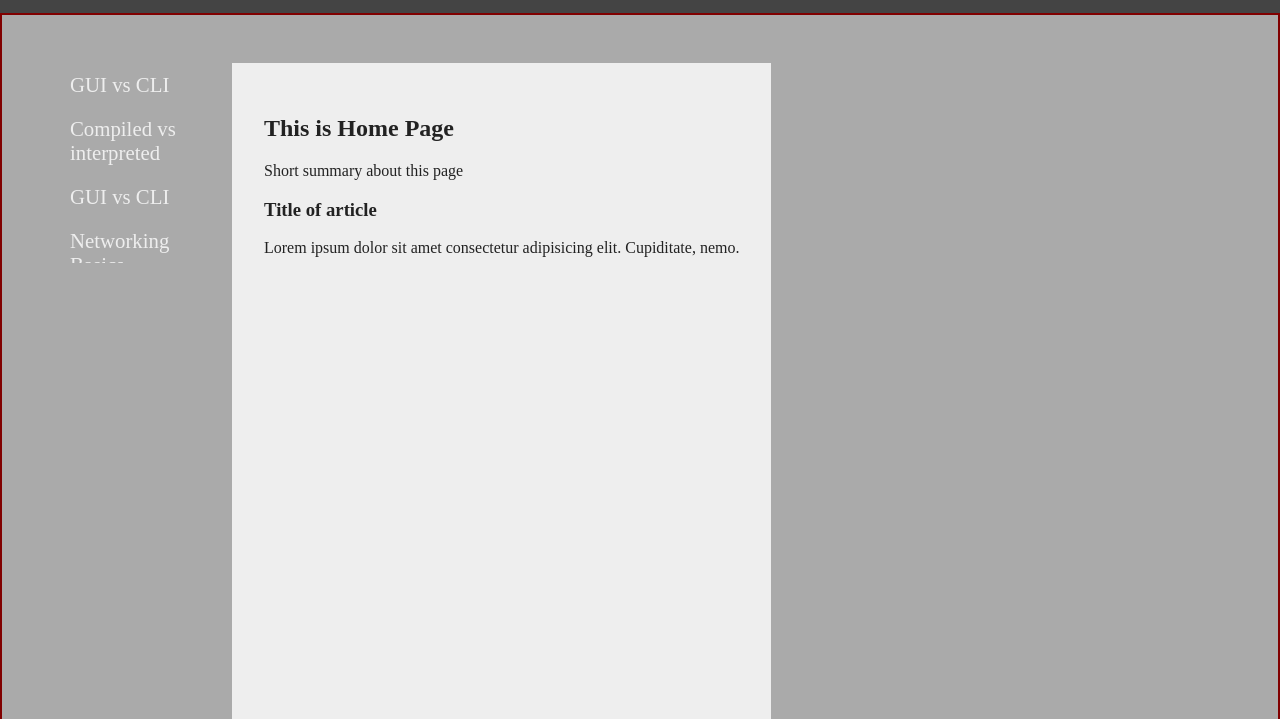
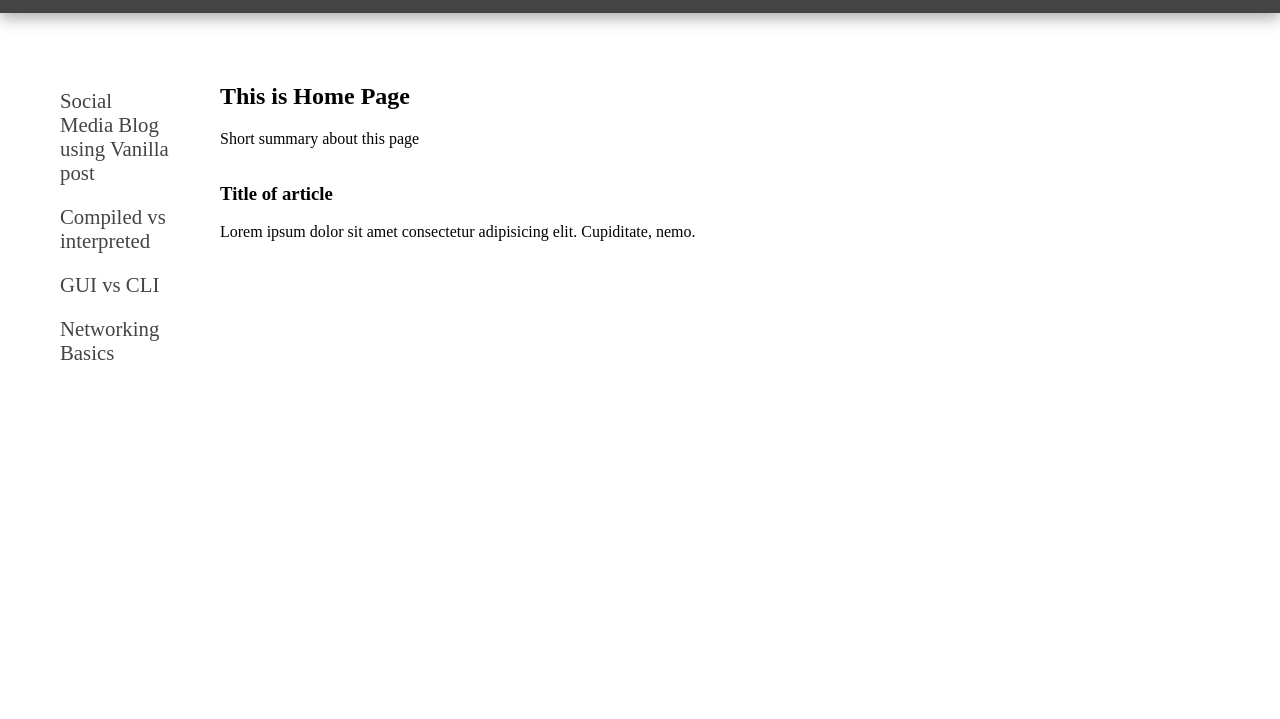
Before and after one commit to Namrajp/basic-navbar-blog, a website: page index.html in a window 1280 px wide. Shown: the part 81-800 px from the top of the page. Drawn offline with Linux system fonts and the light colour scheme.

Commit message:
Added page offset code in js to scroll at right position

```diff
--- a/index.html
+++ b/index.html
@@ -29,13 +29,15 @@
       </div>
     </nav>
 
-    <section id="home">
-      <ul class="sidebar links show-links">
-        <li><a href="#index">GUI vs CLI</a></li>
+    <main id="home">
+      <ul class="sidebar sidebar-links show-links">
+        <li><a href="#vanilla-Js-Blog">Social Media Blog using Vanilla post</a></li>
         <li><a href="#compiled">Compiled vs interpreted</a></li>
-        <li><a href="#clivs_gui">GUI vs CLI</a></li>
+        <li><a href="#cli_vs_gui">GUI vs CLI</a></li>
         <li><a href="#networking">Networking Basics</a></li>
       </ul>
+      <section>
+        <article id="first-article">
           <div class="card">
             <div class="card-title">
               <h2>This is Home Page</h2>
@@ -46,16 +48,22 @@
               <p>Lorem ipsum dolor sit amet consectetur adipisicing elit. Cupiditate, nemo.</p>
             </div>
           </div>
+        </article>
+        <article id="vanilla-Js-Blog">
+          <h2>This is Social Media Blog using Vanilla javascript. GUI vs CLI page on Media youtube, dev.to Page</h2>
+        </article>
+        <article id="compiled">
+          <h2>This is Compiled vs interpreted Page</h2>
+        </article>
+        <article id="cli_vs_gui">
+          <h2>This is GUI vs CLI page on Media youtube, dev.to Page</h2>
+        </article>
+        <article id="networking">
+          <h2>This is Networking Basics Page</h2>
+        </article>
       </section>
-    <section id="compiled">
-      <h2>This is Compiled vs interpreted Page</h2>
-    </section>
-    <section id="cli_vs_gui">
-      <h2>This is GUI vs CLI page on Media youtube, dev.to Page</h2>
-    </section>
-    <section id="networking">
-      <h2>This is Networking Basics Page</h2>
-    </section>
+    </main>
+
   </div>
   <script src="script.js"></script>
 </body>
--- a/script.js
+++ b/script.js
@@ -30,9 +30,9 @@ window.addEventListener("scroll", function () {
 // ********** smooth scroll ************
 // select links
 // const scrollLinks = document.querySelectorAll(".scroll-link");
-const scrollLinks = document.querySelectorAll(".links a");
+const scrollLinks = document.querySelectorAll(".sidebar-links a");
 navbar = document.getElementById("nav");
-const linksContainer = document.querySelector(".links");
+const linksContainer = document.querySelector(".sidebar-links");
 
 scrollLinks.forEach((link) => {
   link.addEventListener("click", (e) => {
@@ -40,19 +40,20 @@ scrollLinks.forEach((link) => {
     e.preventDefault();
     // navigate to specific spot
     const id = e.currentTarget.getAttribute("href").slice(1);
+    console.log(id);
     const element = document.getElementById(id);
-
+    console.log(element);
     const navHeight = navbar.getBoundingClientRect().height;
-    const containerHeight = linksContainer.getBoundingClientRect().height;
+    // const containerHeight = linksContainer.getBoundingClientRect().height;
     const fixedNav = navbar.classList.contains("fixed-nav");
     let position = element.offsetTop - navHeight;
 
     if (!fixedNav) {
       position = position - navHeight;
     }
-    if (navHeight > 82) {
-      position = position + containerHeight;
-    }
+    // if (navHeight > 82) {
+    //   position = position + containerHeight;
+    // }
 
     window.scrollTo({
       left: 0,
--- a/style.css
+++ b/style.css
@@ -15,7 +15,7 @@ ul.show-links {
 }
 
 .links {
-  height: 0;
+  height: 12rem;
   overflow: hidden;
   list-style: none;
   display: flex;
@@ -26,14 +26,24 @@ ul.show-links {
   margin: 0;
   padding: 0;
 }
-.links a {
+.sidebar-links {
+  list-style: none;
+}
+.links a,
+.sidebar-links a {
   text-decoration: none;
   font-size: 1.3rem;
-  color: var(--light);
   display: block;
   padding: 10px 20px;
 }
-.links a:hover {
+.links a {
+  color: var(--light);
+}
+.sidebar-links a {
+  color: var(--dark);
+}
+.links a:hover,
+.sidebar-links a:hover {
   background: var(--light);
   color: var(--dark);
 }
@@ -86,48 +96,37 @@ body {
 }
 
 /* section idenfitiers # */
-section {
-  padding: 50px;
+main {
+  padding: 50px 0;
+}
+#home {
+  display: flex;
 }
 /*# sourceMappingURL=style.css.map */
-#compiled,
-#cli_vs_gui,
-#networking,
-#home {
+article {
+  color: #000;
   height: 100vh;
-  padding: 3rem;
-  border: 2px double maroon;
-  color: #222;
-}
-#home {
-  background-color: #aaa;
-  display: flex;
-}
-#cli_vs_gui {
-  background-color: #ccc;
-}
-#networking {
-  background-color: #bbb;
-}
-#compiled {
-  background-color: #aaa;
-  display: flex;
 }
 .sidebar {
   flex-direction: column;
   background: transparent;
   height: auto;
-  /* border: 1px solid white; */
   max-height: 200px;
   width: 150px;
-  margin-right: 2rem;
+  margin-right: 30px;
 }
 .card {
-  background: var(--light);
+  /* background: var(--primary); */
+  display: flex;
+  flex-direction: column;
+}
+article {
   max-width: 70%;
-  padding: 2rem;
+  height: 100vh;
+
+  /* display: flex;
+  align-items: flex-end; */
 }
-
 /* Add fixed nav for scroll */
 .fixed-navbar {
   position: fixed;
```
Lines whose indentation alone changed are shown as unchanged.
